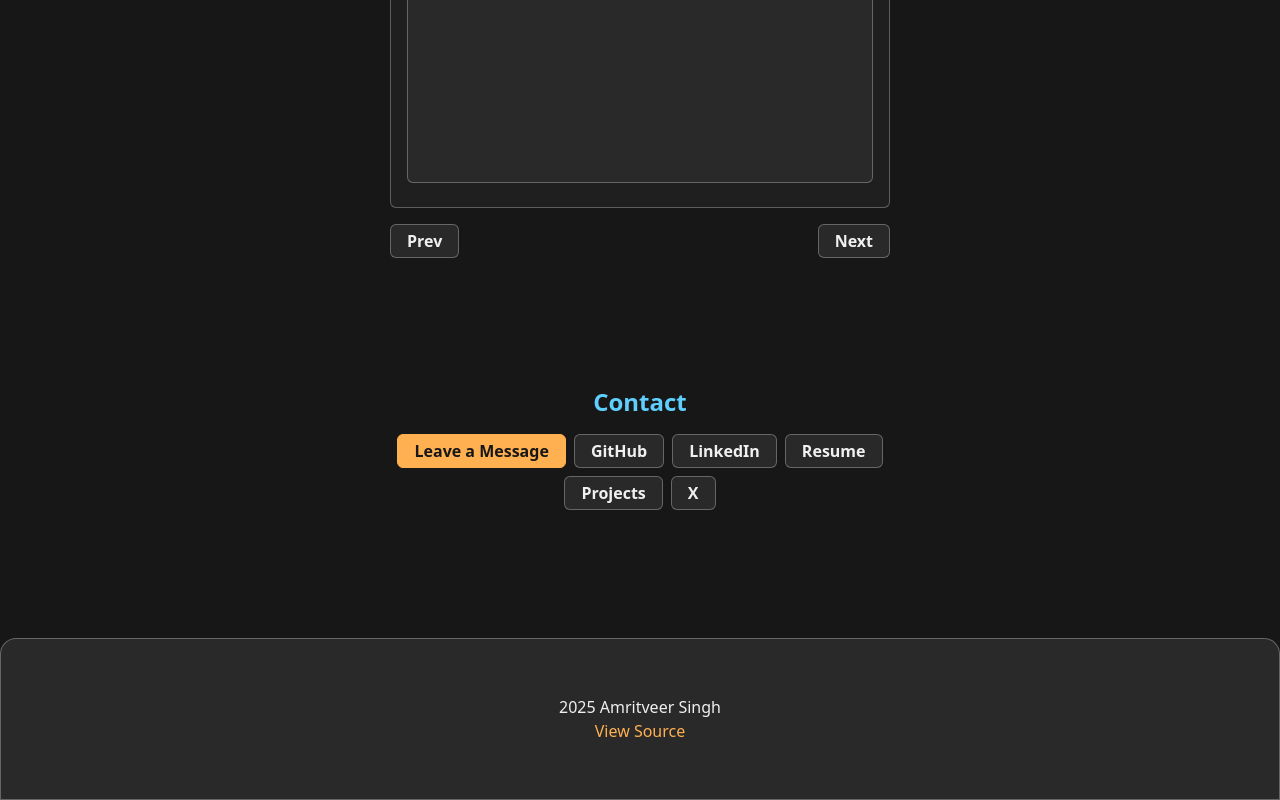
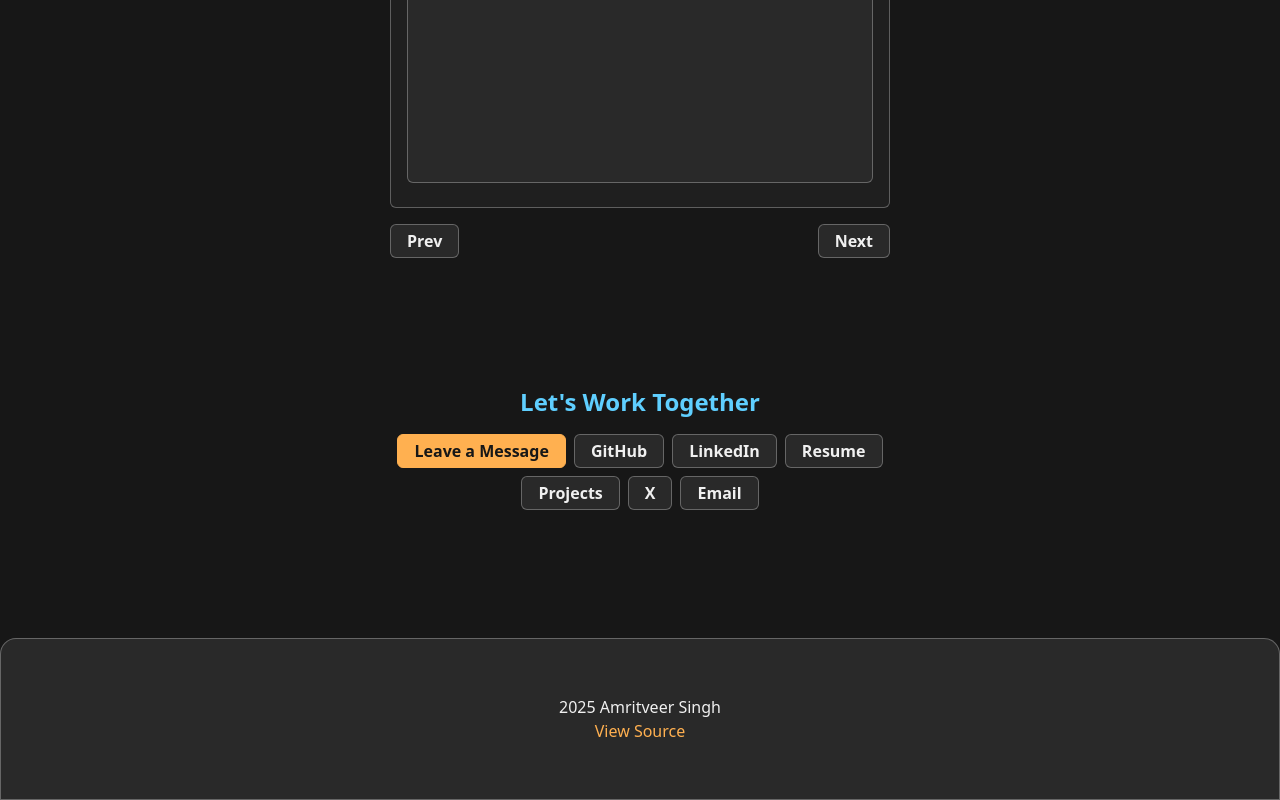
Before and after one commit to amrxt1/portfolio, a Next.js app: page / in a window 1280 px wide. Shown: the part 1793-2593 px from the top of the page. Built offline with nearby package versions, Linux system fonts and the light colour scheme.

Commit message:
Add email

```diff
--- a/src/components/home/ContactLinks.jsx
+++ b/src/components/home/ContactLinks.jsx
@@ -8,6 +8,7 @@ const links = [
   { href: "/resume", name: "Resume" },
   { href: "/projects", name: "Projects" },
   { href: "", name: "X" },
+  { href: "mailto:amritv.dev@proton.me", name: "Email" },
 ];
 
 function ContactButton({ link }) {
@@ -22,7 +23,7 @@ const ContactLinks = () => {
   return (
     <Container>
       <h3 className="text-primary mb-4 text-center text-2xl font-bold">
-                Contact
+        Let's Work Together
       </h3>
       <div className="flex flex-wrap justify-center gap-2">
         <Button accent>Leave a Message</Button>
```
Lines whose indentation alone changed are shown as unchanged.
